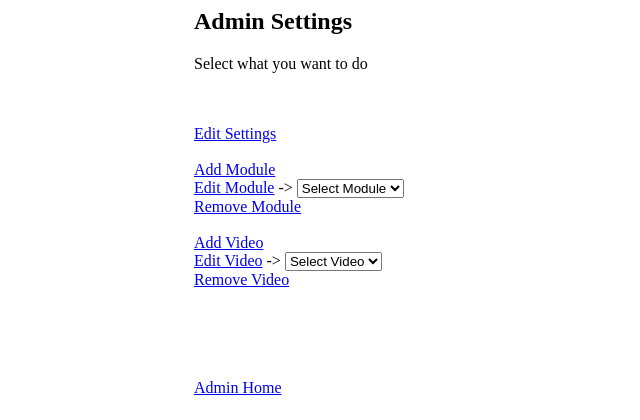
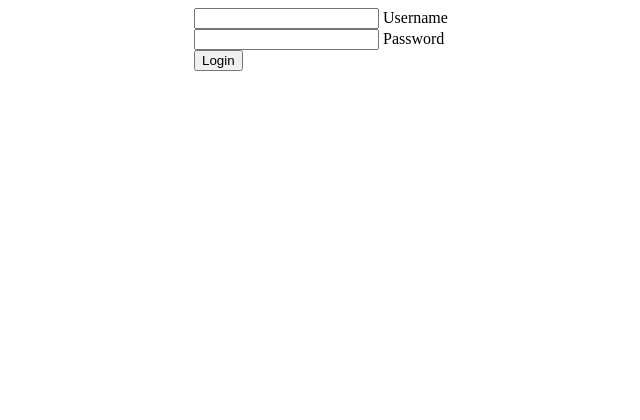
Before and after one commit to Prodge/videoModules, a PHP site: page /admin.php in a window 1280 px wide. Shown: the top 420 px of the page, without its empty margins (62-702 px from the left). Run offline with PHP 8.4, Linux system fonts and the light colour scheme; data that the repository does not hold is empty.

Commit message:
Added password protection and corrected indentation

```diff
--- a/admin.php
+++ b/admin.php
@@ -1,5 +1,12 @@
 <body style="width:60%; margin-right:auto; margin-left:auto;">
     <?php
+
+        $username = "admin";
+        $password = "admin";
+        $nonsense = "thaosentmmnkwmnseutomsnotu";
+
+        if (isset($_COOKIE['PrivateLogin'])) {
+           if ($_COOKIE['PrivateLogin'] == md5($password.$nonsense)) {
 
                 require_once("common.php");
 
@@ -226,5 +233,34 @@ if(isset($_POST['action'])){
                     }
                 }
                 echo $homeBtn;
+                exit;
+            } else {
+                echo "Bad Cookie.";
+                exit;
+            }
+        }
+
+        if (isset($_GET['p']) && $_GET['p'] == "login") {
+            if ($_POST['user'] != $username) {
+                echo "Sorry, that username does not match.";
+                exit;
+            } else if ($_POST['keypass'] != $password) {
+                echo "Sorry, that password does not match.";
+                exit;
+            } else if ($_POST['user'] == $username && $_POST['keypass'] == $password) {
+                setcookie('PrivateLogin', md5($_POST['keypass'].$nonsense, time() + (86400 * 3), "/"));//cookie is valid for 3 days
+                header("Location: $_SERVER[PHP_SELF]");
+            } else {
+                echo "Sorry, you could not be logged in at this time.";
+            }
+        }
+
     ?>
+
+    <form action="<?php echo $_SERVER['PHP_SELF']; ?>?p=login" method="post">
+    <label><input type="text" name="user" id="user" /> Username</label><br />
+    <label><input type="password" name="keypass" id="keypass" /> Password</label><br />
+    <input type="submit" id="submit" value="Login" />
+    </form>
+
 </body>
```
Lines whose indentation alone changed are shown as unchanged.
